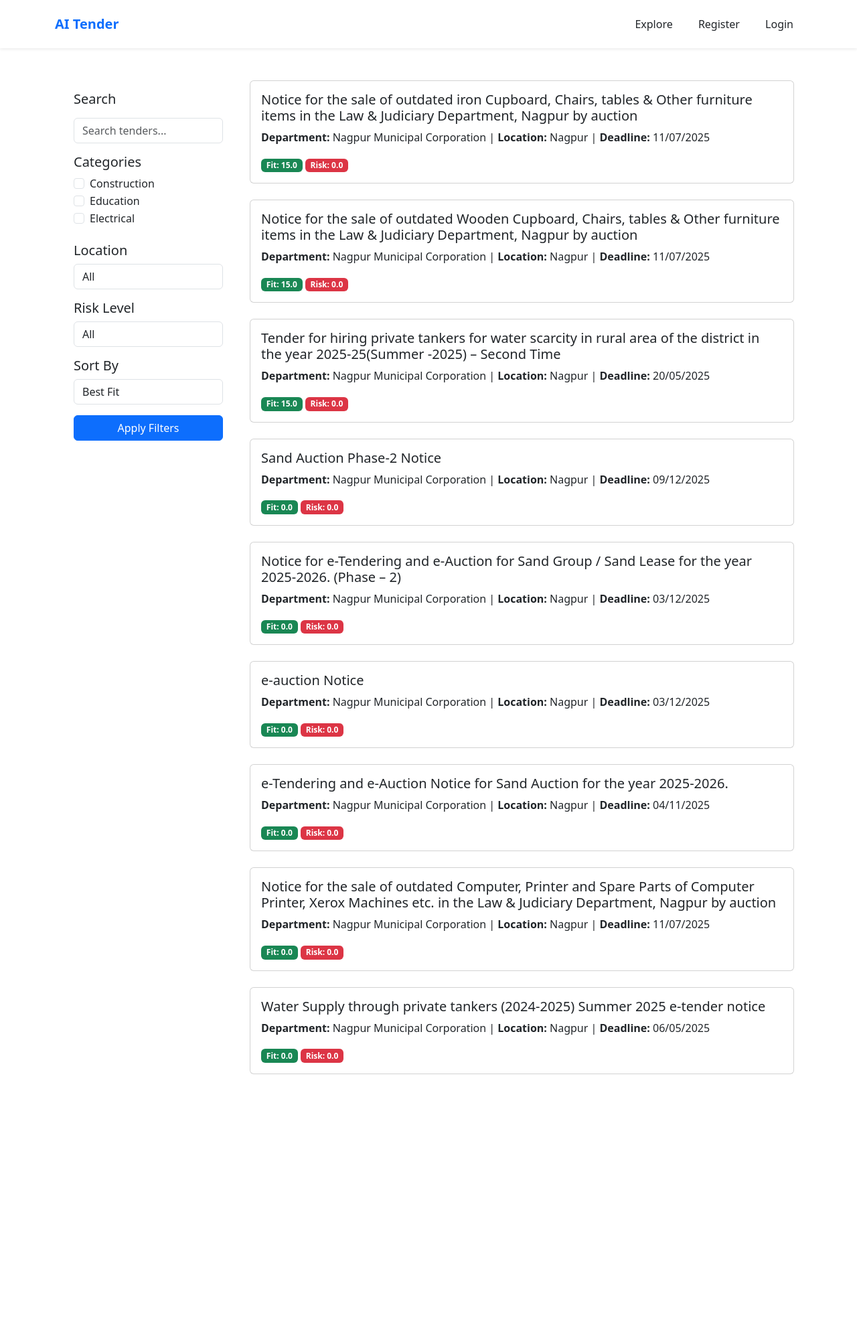
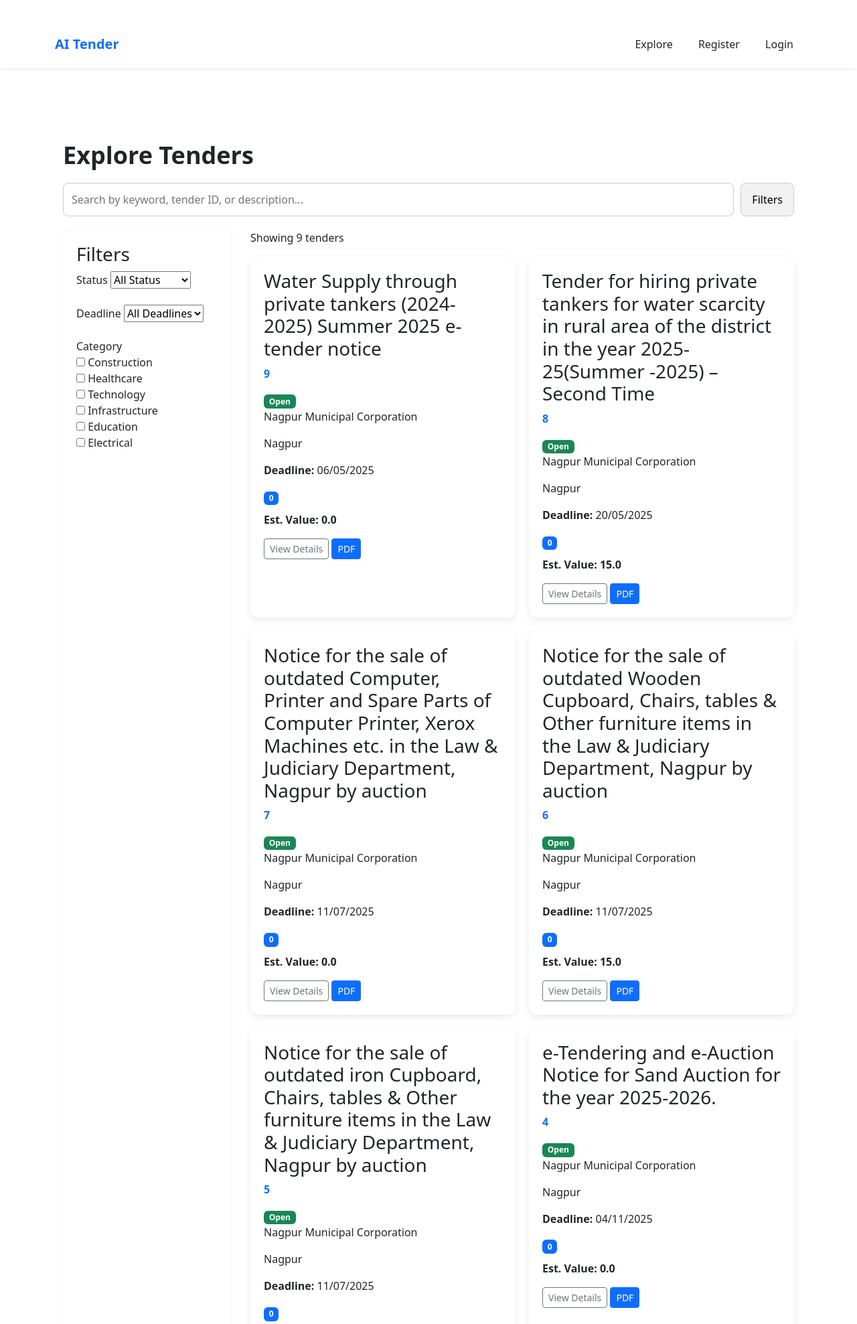
Before and after one commit to shravanii06/Tender_AI, a Flask app: page /explore in a window 1280 px wide. Shown: the top 1977 px of the page at 67% size. Before the commit the page ends 1604 px from the top, so only its background shows below. Run offline with Flask 3, Linux system fonts and the light colour scheme; data comes from the database, SQL or seed files in the repository; both versions use the stored data as it was after the commit.

```diff
--- a/backend/app.py
+++ b/backend/app.py
@@ -2,19 +2,43 @@ from flask import Flask, render_template, request, redirect, url_for, session
 from werkzeug.security import generate_password_hash, check_password_hash
 from database import init_db, get_connection
 from scraper import scrape_nagpur_tenders
+import sqlite3
 import json
-import sqlite3
 import os
 
 app = Flask(__name__)
-app.secret_key = "supersecretkey"
+app.secret_key = os.urandom(24)
 
 print("Using database at:", os.path.abspath("tender.db"))
+
+# ---------------- INIT DATABASE ----------------
 
 init_db()
 
 
-# ---------------- HOME ----------------
+# ---------------- AUTO SCRAPE ON START ----------------
+
+def auto_scrape():
+
+    conn = get_connection()
+    cursor = conn.cursor()
+
+    cursor.execute("SELECT COUNT(*) FROM tenders")
+    count = cursor.fetchone()[0]
+
+    conn.close()
+
+    if count == 0:
+        print("Scraping tenders automatically...")
+        scrape_nagpur_tenders()
+    else:
+        print("Tenders already exist. Skipping scraping.")
+
+
+auto_scrape()
+
+
+# ---------------- HOME PAGE ----------------
 
 @app.route("/")
 def home():
@@ -22,152 +46,65 @@ def home():
     conn = get_connection()
     cursor = conn.cursor()
 
-    # check if tenders exist
+    # Check if tenders exist
     cursor.execute("SELECT COUNT(*) FROM tenders")
     count = cursor.fetchone()[0]
 
-    # if empty → scrape automatically
+    # If database empty → run scraper automatically
     if count == 0:
-        print("No tenders found. Scraping...")
+        print("No tenders found. Scraping automatically...")
         scrape_nagpur_tenders()
+
+    # Fetch latest tenders
+    cursor.execute("""
+        SELECT title, department, location, deadline,
+               risk_score, difficulty_score, relevance_score, fit_score
+        FROM tenders
+        ORDER BY id DESC
+        LIMIT 6
+    """)
+
+    rows = cursor.fetchall()
+
+    tenders = []
+
+    for r in rows:
+        tenders.append({
+            "title": r[0],
+            "department": r[1],
+            "location": r[2],
+            "deadline": r[3],
+            "risk_score": r[4],
+            "difficulty_score": r[5],
+            "relevance_score": r[6],
+            "fit_score": r[7]
+        })
+
+    conn.close()
+
+    return render_template("index.html", tenders=tenders)
+
+
+# ---------------- EXPLORE PAGE ----------------
+
+@app.route("/explore")
+def explore():
+
+    conn = get_connection()
+    cursor = conn.cursor()
 
     cursor.execute("""
         SELECT id, title, department, location, deadline, emd,
                relevance_score, risk_score, difficulty_score, fit_score
         FROM tenders
         ORDER BY id DESC
-        LIMIT 6
     """)
 
     tenders = cursor.fetchall()
+
     conn.close()
 
-    return render_template("index.html", tenders=tenders)
-
-
-# ---------------- ADD TENDER ----------------
-
-@app.route("/add", methods=["POST"])
-def add_tender():
-
-    data = request.form
-
-    description = data["description"].lower()
-    emd = int(data["emd"])
-    tender_category = data["category"].lower()
-
-    # ---------- RELEVANCE SCORE ----------
-
-    keywords = ["construction", "road", "bridge", "ai", "software", "it"]
-    relevance_score = sum(10 for word in keywords if word in description)
-
-    # ---------- RISK SCORE ----------
-
-    risk_score = 0
-
-    if emd >= 500000:
-        risk_score += 30
-    elif emd >= 200000:
-        risk_score += 15
-
-    risky_words = ["penalty", "strict", "litigation", "blacklist"]
-    risk_score += sum(20 for word in risky_words if word in description)
-
-    # ---------- DIFFICULTY SCORE ----------
-
-    difficulty_score = 0
-
-    if emd >= 300000:
-        difficulty_score += 20
-
-    if len(description) > 150:
-        difficulty_score += 20
-
-    complex_words = ["technical", "compliance", "eligibility", "certification"]
-    difficulty_score += sum(15 for word in complex_words if word in description)
-
-    # ---------- FIT SCORE ----------
-
-    conn = get_connection()
-    cursor = conn.cursor()
-
-    cursor.execute("""
-        SELECT turnover, experience, category
-        FROM company_profile
-        ORDER BY id DESC
-        LIMIT 1
-    """)
-
-    company = cursor.fetchone()
-
-    fit_score = 0
-
-    if company:
-
-        company_turnover = float(company[0])
-        company_experience = int(company[1])
-        company_category = company[2].lower()
-
-        if company_turnover >= emd:
-            fit_score += 30
-
-        if company_experience >= 3:
-            fit_score += 30
-
-        if company_category == tender_category:
-            fit_score += 40
-
-    # ---------- INSERT TENDER ----------
-
-    cursor.execute("""
-        INSERT INTO tenders(
-            title, department, location, deadline, emd, category, description,
-            relevance_score, risk_score, difficulty_score, fit_score
-        )
-        VALUES (?, ?, ?, ?, ?, ?, ?, ?, ?, ?, ?)
-    """, (
-        data["title"],
-        data["department"],
-        data["location"],
-        data["deadline"],
-        emd,
-        data["category"],
-        data["description"],
-        relevance_score,
-        risk_score,
-        difficulty_score,
-        fit_score
-    ))
-
-    conn.commit()
-    conn.close()
-
-    return redirect("/dashboard")
-
-
-# ---------------- COMPANY PROFILE ----------------
-
-@app.route("/company", methods=["POST"])
-def add_company():
-
-    data = request.form
-
-    conn = get_connection()
-    cursor = conn.cursor()
-
-    cursor.execute("""
-        INSERT INTO company_profile(turnover, experience, category)
-        VALUES (?, ?, ?)
-    """, (
-        data["turnover"],
-        data["experience"],
-        data["category"]
-    ))
-
-    conn.commit()
-    conn.close()
-
-    return redirect("/dashboard")
+    return render_template("explore.html", tenders=tenders)
 
 
 # ---------------- REGISTER ----------------
@@ -205,8 +142,7 @@ def register():
         except sqlite3.IntegrityError:
 
             conn.close()
-            return "Email already registered."
-
+            return "Email already registered"
 
     return render_template("register.html")
 
@@ -232,13 +168,12 @@ def login():
         if user and check_password_hash(user[3], password):
 
             session["user_id"] = user[0]
-            session["username"] = user[1]
+            session["email"] = user[2]
 
             return redirect("/dashboard")
 
         else:
-            return "Invalid credentials"
-
+            return "Invalid Credentials"
 
     return render_template("login.html")
 
@@ -249,7 +184,7 @@ def login():
 def logout():
 
     session.clear()
-    return redirect(url_for("home"))
+    return redirect("/")
 
 
 # ---------------- DASHBOARD ----------------
@@ -263,20 +198,16 @@ def dashboard():
     conn = get_connection()
     cursor = conn.cursor()
 
-    cursor.execute("SELECT COUNT(*) FROM tenders")
-    count = cursor.fetchone()[0]
-
-    if count == 0:
-        scrape_nagpur_tenders()
-
     cursor.execute("""
         SELECT id, title, department, location, deadline, emd,
                relevance_score, risk_score, difficulty_score, fit_score
         FROM tenders
         ORDER BY fit_score DESC
+        LIMIT 12
     """)
 
     tenders = cursor.fetchall()
+
     conn.close()
 
     labels = [t[1] for t in tenders]
@@ -290,57 +221,102 @@ def dashboard():
     )
 
 
-# ---------------- EXPLORE ----------------
+# ---------------- ADD COMPANY PROFILE ----------------
 
-@app.route("/explore")
-def explore():
+@app.route("/company", methods=["POST"])
+def add_company():
 
-    search = request.args.get("search", "")
-    category = request.args.getlist("category")
-    location = request.args.get("location", "")
-    sort = request.args.get("sort", "fit")
+    data = request.form
 
     conn = get_connection()
     cursor = conn.cursor()
 
-    query = """
-        SELECT id, title, department, location, deadline, emd,
-               relevance_score, risk_score, difficulty_score, fit_score, category
-        FROM tenders
-        WHERE 1=1
-    """
+    cursor.execute("""
+        INSERT INTO company_profile(turnover, experience, category)
+        VALUES (?, ?, ?)
+    """, (
+        data["turnover"],
+        data["experience"],
+        data["category"]
+    ))
 
-    params = []
-
-    if search:
-        query += " AND title LIKE ?"
-        params.append(f"%{search}%")
-
-    if category:
-        placeholders = ",".join(["?"] * len(category))
-        query += f" AND category IN ({placeholders})"
-        params.extend(category)
-
-    if location:
-        query += " AND location = ?"
-        params.append(location)
-
-    if sort == "fit":
-        query += " ORDER BY fit_score DESC"
-    elif sort == "latest":
-        query += " ORDER BY id DESC"
-    elif sort == "deadline":
-        query += " ORDER BY deadline ASC"
-
-    cursor.execute(query, params)
-
-    tenders = cursor.fetchall()
+    conn.commit()
     conn.close()
 
-    return render_template("explore.html", tenders=tenders)
+    return redirect("/dashboard")
 
 
-# ---------------- RUN ----------------
+# ---------------- ADD TENDER ----------------
+
+@app.route("/add", methods=["POST"])
+def add_tender():
+
+    data = request.form
+
+    description = data["description"].lower()
+    emd = int(data["emd"])
+    category = data["category"].lower()
+
+    # -------- RELEVANCE --------
+
+    keywords = ["construction", "road", "bridge", "ai", "software", "it"]
+    relevance_score = sum(10 for word in keywords if word in description)
+
+    # -------- RISK --------
+
+    risk_score = 0
+
+    if emd >= 500000:
+        risk_score += 30
+    elif emd >= 200000:
+        risk_score += 15
+
+    risky_words = ["penalty", "litigation", "blacklist"]
+    risk_score += sum(20 for word in risky_words if word in description)
+
+    # -------- DIFFICULTY --------
+
+    difficulty_score = 0
+
+    if emd >= 300000:
+        difficulty_score += 20
+
+    if len(description) > 150:
+        difficulty_score += 20
+
+    complex_words = ["technical", "compliance", "eligibility"]
+    difficulty_score += sum(15 for word in complex_words if word in description)
+
+    conn = get_connection()
+    cursor = conn.cursor()
+
+    cursor.execute("""
+        INSERT INTO tenders(
+            title, department, location, deadline, emd, category, description,
+            relevance_score, risk_score, difficulty_score, fit_score
+        )
+        VALUES (?, ?, ?, ?, ?, ?, ?, ?, ?, ?, ?)
+    """, (
+        data["title"],
+        data["department"],
+        data["location"],
+        data["deadline"],
+        emd,
+        data["category"],
+        data["description"],
+        relevance_score,
+        risk_score,
+        difficulty_score,
+        0
+    ))
+
+    conn.commit()
+    conn.close()
+
+    return redirect("/dashboard")
+
+
+# ---------------- RUN SERVER ----------------
 
 if __name__ == "__main__":
     app.run(debug=True)
--- a/backend/scraper.py
+++ b/backend/scraper.py
@@ -112,13 +112,14 @@ def scrape_nagpur_tenders():
                 category = "General"
                 description = "Scraped from Nagpur municipal portal"
                 emd = 0
+                value=0
 
 
                 # ---------------- AI SCORING ----------------
 
                 relevance = calculate_relevance(title, description)
 
-                risk = calculate_risk(deadline, emd)
+                risk = calculate_risk(value, emd)
 
                 difficulty = calculate_difficulty(title, category)
 
--- a/backend/static/css/style.css
+++ b/backend/static/css/style.css
@@ -161,3 +161,72 @@ margin-bottom:20px;
 }
 
 }
+/* ===== EXISTING CSS ABOVE ===== */
+
+
+/* ============================= */
+/* EXPLORE PAGE STYLING */
+/* ============================= */
+
+.container{
+width:90%;
+margin:auto;
+padding-top:30px;
+}
+
+.title{
+font-size:36px;
+font-weight:700;
+margin-bottom:20px;
+}
+
+.search-bar{
+display:flex;
+gap:10px;
+margin-bottom:20px;
+}
+
+.search-bar input{
+flex:1;
+padding:12px;
+border-radius:8px;
+border:1px solid #ccc;
+}
+
+.filter-btn{
+padding:10px 16px;
+background:#f1f1f1;
+border:1px solid #ccc;
+border-radius:8px;
+cursor:pointer;
+}
+
+.explore-layout{
+display:flex;
+gap:30px;
+}
+
+.filters{
+width:250px;
+background:white;
+padding:20px;
+border-radius:10px;
+box-shadow:0 2px 8px rgba(0,0,0,0.05);
+}
+
+.tenders{
+flex:1;
+}
+
+.tender-grid{
+display:grid;
+grid-template-columns:repeat(2,1fr);
+gap:20px;
+}
+
+.tender-card{
+background:white;
+padding:20px;
+border-radius:12px;
+box-shadow:0 4px 12px rgba(0,0,0,0.08);
+}
--- a/backend/templates/explore.html
+++ b/backend/templates/explore.html
@@ -1,91 +1,93 @@
 {% extends "base.html" %}
 {% block content %}
 
-<div class="container mt-5">
+<div class="container">
 
-    <div class="row">
+<h1 class="title">Explore Tenders</h1>
 
-        <!-- SIDEBAR -->
-        <div class="col-md-3">
-            <div class="filter-box p-3">
-
-                <form method="GET">
-
-                    <h5 class="mb-3">Search</h5>
-                    <input type="text" name="search" class="form-control mb-3"
-                           placeholder="Search tenders...">
-
-                    <h5>Categories</h5>
-                    <div class="form-check">
-                        <input class="form-check-input" type="checkbox" name="category" value="Construction">
-                        <label class="form-check-label">Construction</label>
-                    </div>
-                    <div class="form-check">
-                        <input class="form-check-input" type="checkbox" name="category" value="Education">
-                        <label class="form-check-label">Education</label>
-                    </div>
-                    <div class="form-check">
-                        <input class="form-check-input" type="checkbox" name="category" value="Electrical">
-                        <label class="form-check-label">Electrical</label>
+<!-- SEARCH BAR -->
+<div class="search-bar">
+<input type="text" placeholder="Search by keyword, tender ID, or description...">
+<button class="filter-btn">Filters</button>
 </div>
 
-                    <h5 class="mt-4">Location</h5>
-                    <select name="location" class="form-control mb-3">
-                        <option value="">All</option>
-                        <option>Nagpur</option>
-                        <option>Mumbai</option>
-                        <option>Pune</option>
+
+<div class="explore-layout">
+
+<!-- LEFT FILTERS -->
+<div class="filters">
+
+<h3>Filters</h3>
+
+<label>Status</label>
+<select>
+<option>All Status</option>
+<option>Open</option>
+<option>Closing Soon</option>
+<option>Closed</option>
 </select>
 
-                    <h5>Risk Level</h5>
-                    <select name="risk" class="form-control mb-3">
-                        <option value="">All</option>
-                        <option>Low</option>
-                        <option>Medium</option>
-                        <option>High</option>
+<br><br>
+
+<label>Deadline</label>
+<select>
+<option>All Deadlines</option>
+<option>7 Days</option>
+<option>15 Days</option>
+<option>30 Days</option>
 </select>
 
-                    <h5>Sort By</h5>
-                    <select name="sort" class="form-control mb-3">
-                        <option value="fit">Best Fit</option>
-                        <option value="latest">Latest</option>
-                        <option value="deadline">Deadline</option>
-                    </select>
+<br><br>
 
-                    <button type="submit" class="btn btn-primary w-100">
-                        Apply Filters
-                    </button>
+<label>Category</label><br>
 
-                </form>
+<input type="checkbox"> Construction <br>
+<input type="checkbox"> Healthcare <br>
+<input type="checkbox"> Technology <br>
+<input type="checkbox"> Infrastructure <br>
+<input type="checkbox"> Education <br>
+<input type="checkbox"> Electrical <br>
 
 </div>
-        </div>
 
-        <!-- TENDER RESULTS -->
-        <div class="col-md-9">
+
+<!-- RIGHT TENDERS -->
+<div class="tenders">
+
+<p>Showing {{ tenders|length }} tenders</p>
+
+<div class="tender-grid">
 
 {% for tender in tenders %}
-            <div class="card mb-4 p-3">
 
-                <h5>{{ tender[1] }}</h5>
+<div class="tender-card">
 
-                <p>
-                    <strong>Department:</strong> {{ tender[2] }} |
-                    <strong>Location:</strong> {{ tender[3] }} |
-                    <strong>Deadline:</strong> {{ tender[4] }}
+<h3>{{ tender[1] }}</h3>
+
+<p style="color:#0d6efd;font-weight:600;">
+{{ tender[0] }}
 </p>
 
-                <div>
-                    <span class="badge bg-success">
-                        Fit: {{ tender[9] }}
-                    </span>
+<span class="badge bg-success">Open</span>
 
-                    <span class="badge bg-danger">
-                        Risk: {{ tender[7] }}
-                    </span>
+<p>{{ tender[2] }}</p>
+<p>{{ tender[3] }}</p>
+
+<p><b>Deadline:</b> {{ tender[4] }}</p>
+
+<span class="badge bg-primary">{{ tender[5] }}</span>
+
+<p style="margin-top:10px;font-weight:600;">
+Est. Value: {{ tender[6] }}
+</p>
+
+<div style="margin-top:10px;">
+<button class="btn btn-outline-secondary btn-sm">View Details</button>
+<button class="btn btn-primary btn-sm">PDF</button>
 </div>
 
 </div>
+
 {% endfor %}
 
 </div>
@@ -94,4 +96,6 @@
 
 </div>
 
+</div>
+
 {% endblock %}
```
Also changed, not shown: backend/ai_engine.py (+72 -24 lines), backend/tender.db. Lines whose indentation alone changed are shown as unchanged.
